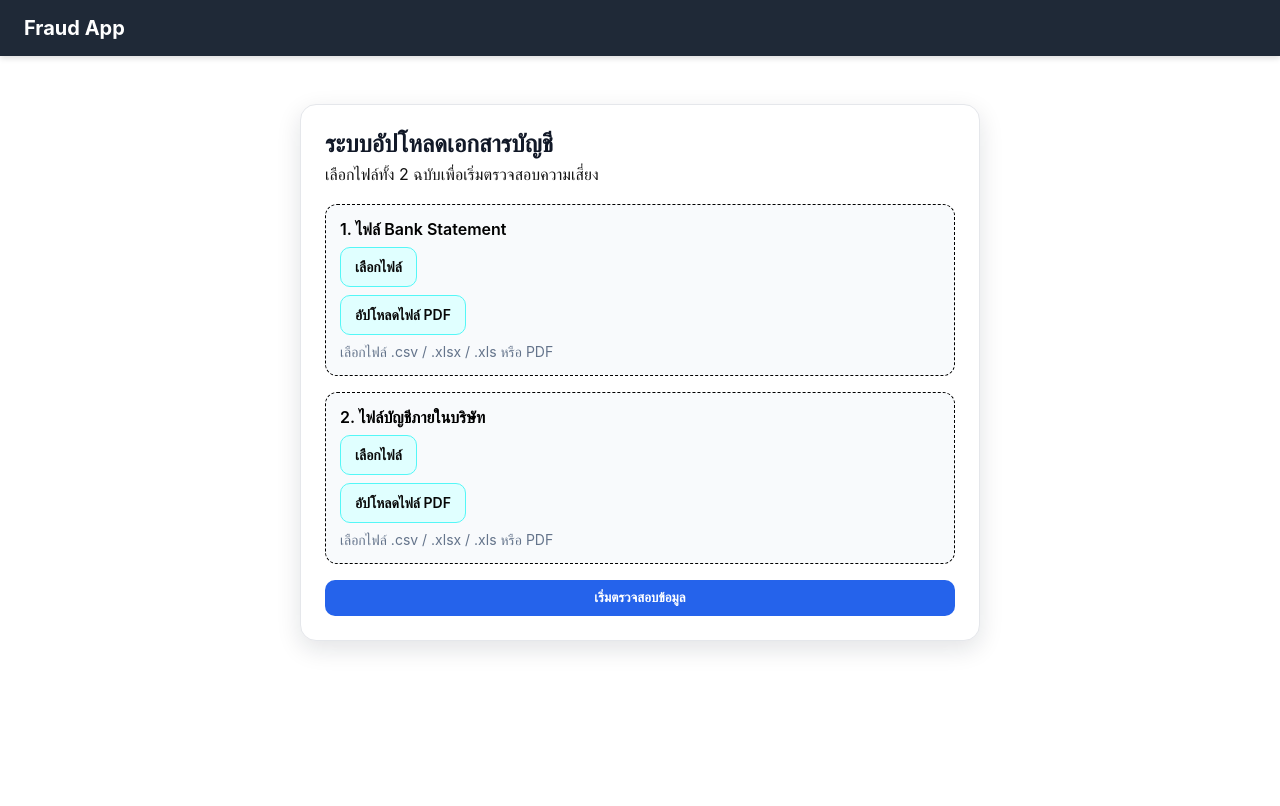
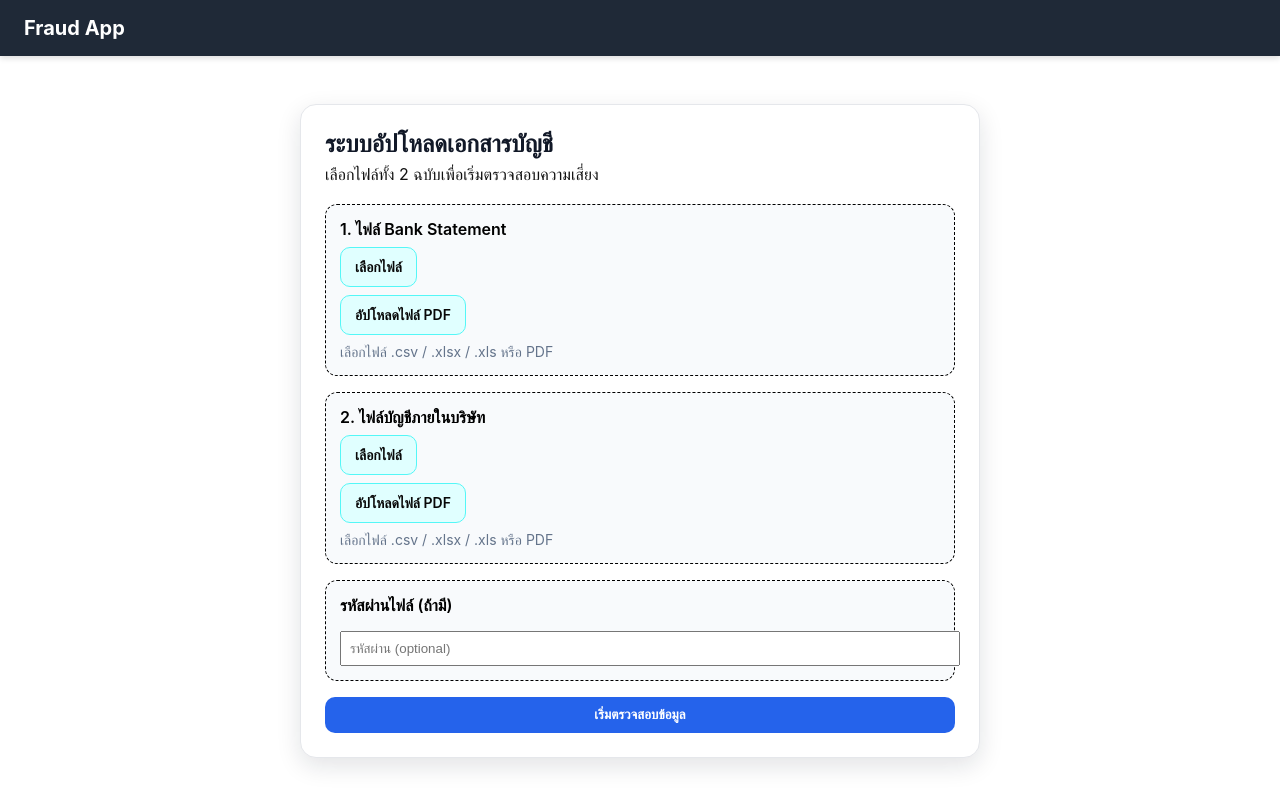
Before and after one commit to Krittameth-mek/fraud_project, a React (Create React App) app in the folder Frontend/fraud_app/: page / in a window 1280 px wide. Built offline with nearby package versions, Linux system fonts and the light colour scheme.

Commit message:
firstconnect
fisstconnect

```diff
--- a/Frontend/fraud_app/src/upload.js
+++ b/Frontend/fraud_app/src/upload.js
@@ -6,6 +6,7 @@ export default function UploadComponent() {
   const [internalFile, setInternalFile] = useState(null);
   const [loading, setLoading] = useState(false);
   const [result, setResult] = useState(null);
+  const [password, setPassword] = useState('');
 
   const handleUpload = async (e) => {
     e.preventDefault();
@@ -22,19 +23,37 @@ export default function UploadComponent() {
     // ชื่อ Key (ตัวหนังสือสีส้ม) ต้องตรงกับชื่อตัวแปรใน FastAPI เป๊ะๆ
     formData.append("bank_statement", bankFile);
     formData.append("internal_ledger", internalFile);
+    if (password) formData.append('password', password);
 
     try {
       // 2. ยิง API ไปที่ URL ของ FastAPI
-      const response = await fetch("http://127.0.0.1:8000/upload-files", {
+      console.log('Uploading files to http://127.0.0.1:8000/api/upload/files', bankFile, internalFile);
+      const response = await fetch("http://127.0.0.1:8000/api/upload/files", {
         method: "POST",
-        body: formData, // ส่ง formData ไปใน body
+        body: formData,
       });
 
-      const data = await response.json();
-      setResult(data); // เก็บผลลัพธ์จาก FastAPI ลง State
+      console.log('Response status:', response.status, response.statusText);
+
+      if (!response.ok) {
+        const text = await response.text();
+        console.error('Upload failed, body:', text);
+        setResult({ status: 'error', message: `Server returned ${response.status}`, code: response.status, body: text });
+      } else {
+        // Try parse JSON, but guard in case backend returned non-json
+        try {
+          const data = await response.json();
+          console.log('Upload success, response:', data);
+          setResult(data);
+        } catch (e) {
+          const text = await response.text();
+          console.warn('Response not JSON, body:', text);
+          setResult({ status: 'success', message: 'Received non-JSON response', body: text });
+        }
+      }
     } catch (error) {
       console.error("Error uploading files:", error);
-      setResult({ status: "error", message: "ไม่สามารถเชื่อมต่อกับ Server ได้" });
+      setResult({ status: "error", message: error.message || "ไม่สามารถเชื่อมต่อกับ Server ได้" });
     } finally {
       setLoading(false);
     }
@@ -95,6 +114,17 @@ export default function UploadComponent() {
             </div>
           </div>
 
+          <div className="upload-section">
+            <label className="label">รหัสผ่านไฟล์ (ถ้ามี)</label>
+            <input
+              type="password"
+              value={password}
+              onChange={(e) => setPassword(e.target.value)}
+              placeholder="รหัสผ่าน (optional)"
+              style={{width: '100%', padding: '8px', marginTop: '8px'}}
+            />
+          </div>
+
           <button
             type="submit"
             disabled={loading}
@@ -109,10 +139,10 @@ export default function UploadComponent() {
             <h3>ผลการทำงาน ({result.status})</h3>
             <p>{result.message}</p>
 
-            {result.status === 'success' && (
-              <pre className="jsonViewer">
-                {JSON.stringify(result, null, 2)}
-              </pre>
+            {result && (
+                <pre className="jsonViewer">
+                  {JSON.stringify(result, null, 2)}
+                </pre>
             )}
           </div>
         )}
```
